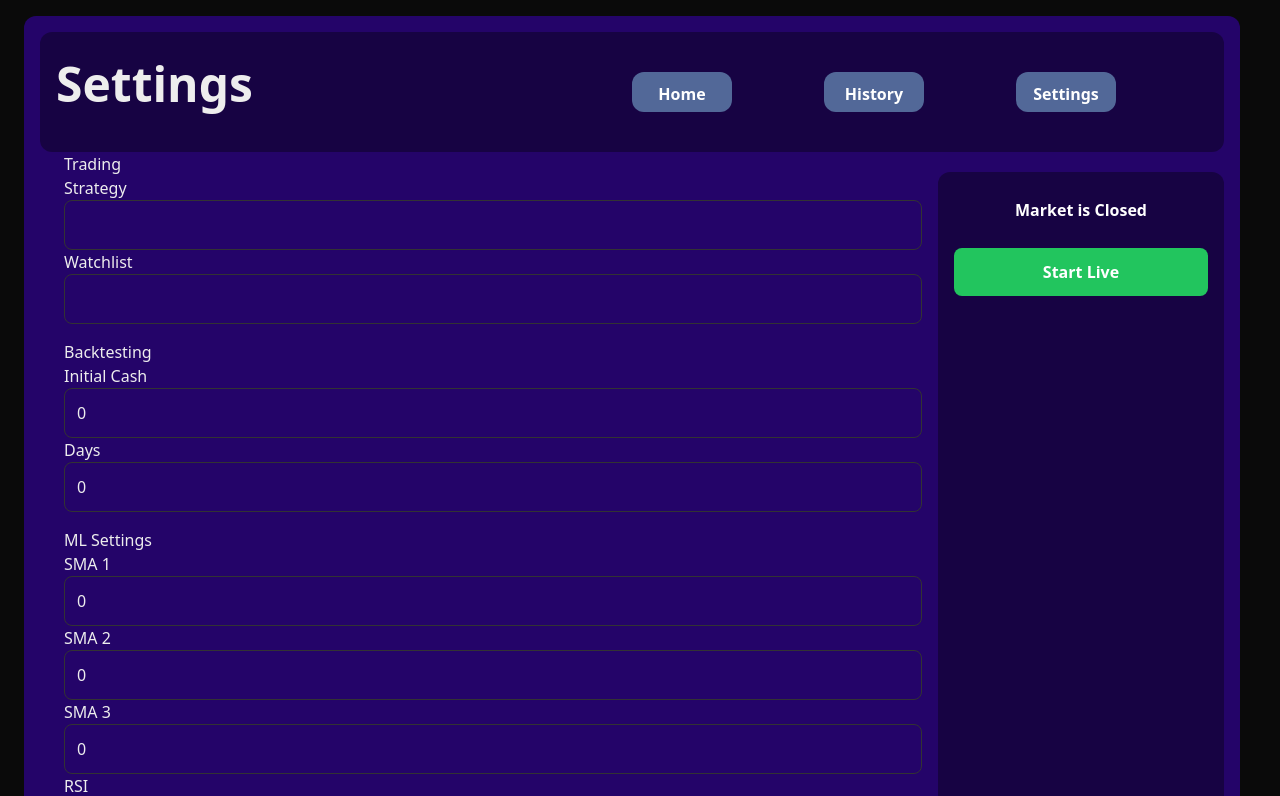
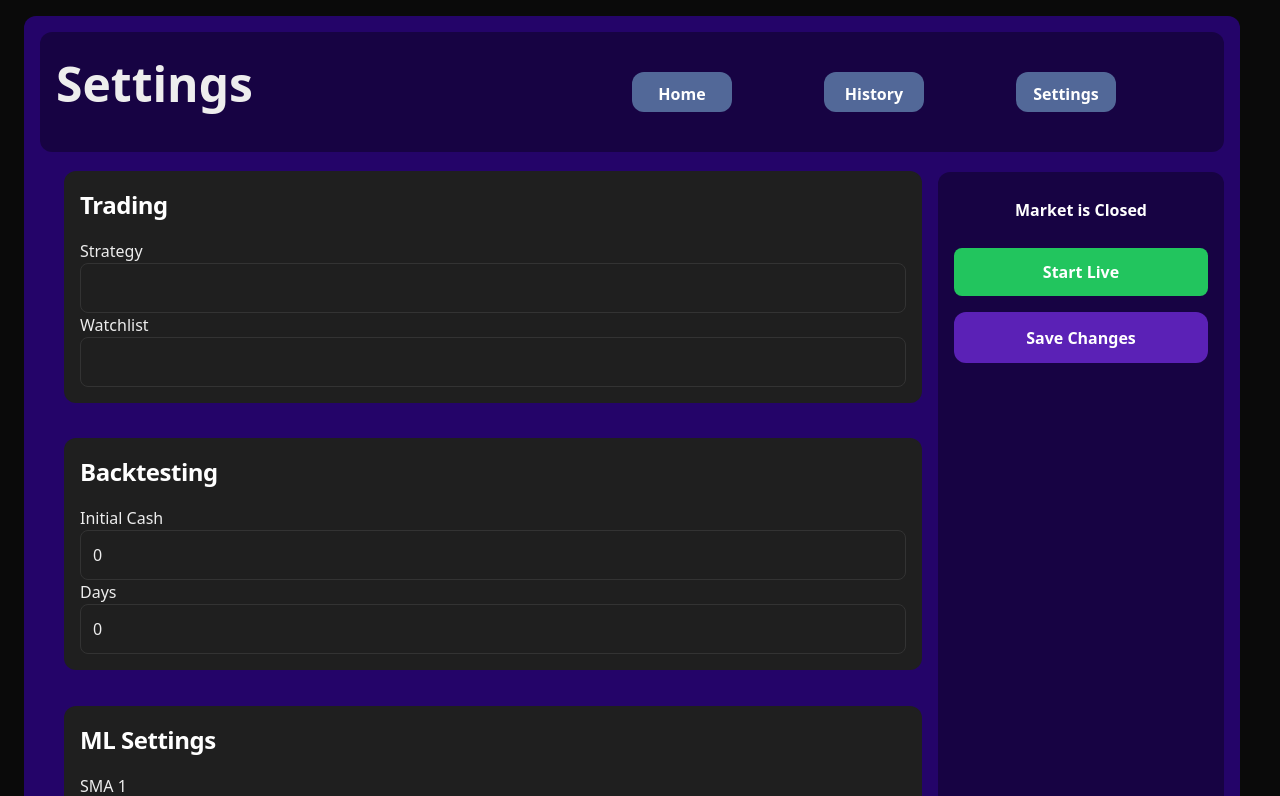
Before and after one commit to MiladTootoonchi/Live-Trading-Platform, a Next.js app in the folder frontend/: page /settings in a window 1280 px wide. Shown: the top 796 px of the page. Built offline with nearby package versions, Linux system fonts and the light colour scheme; no server answers.

Commit message:
Better design

```diff
--- a/frontend/app/components/SaveSettingsButton/SaveSettingsButton.module.css
+++ b/frontend/app/components/SaveSettingsButton/SaveSettingsButton.module.css
@@ -0,0 +1,32 @@
+.saveButton {
+    background: #5b21b6;
+
+    color: white;
+
+    border: none;
+    border-radius: 12px;
+
+    padding: 0.85rem 1.5rem;
+
+    font-size: 1rem;
+    font-weight: 600;
+
+    cursor: pointer;
+
+    transition:
+        background-color 0.2s ease,
+        transform 0.15s ease;
+}
+
+.saveButton:hover {
+    background: #6d28d9;
+}
+
+.saveButton:active {
+    transform: scale(0.98);
+}
+
+.saveButton:disabled {
+    opacity: 0.6;
+    cursor: not-allowed;
+}
--- a/frontend/app/components/SaveSettingsButton/SaveSettingsButton.tsx
+++ b/frontend/app/components/SaveSettingsButton/SaveSettingsButton.tsx
@@ -1,3 +1,5 @@
+import styles from "./SaveSettingsButton.module.css"
+
 type SaveSettingsButtonProps = {
   onClick: () => void;
   loading: boolean;
@@ -9,10 +11,11 @@ export default function SaveSettingsButton({
 }: SaveSettingsButtonProps) {
   return (
     <button
-      onClick={onClick}
-      disabled={loading}
+        className={styles.saveButton}
+        onClick={onClick}
+        disabled={loading}
     >
-      {loading ? "Saving..." : "Save Changes"}
+        {loading ? "Saving..." : "Save Changes"}
     </button>
   );
 }
--- a/frontend/app/components/SettingsCard/SettingsCard.module.css
+++ b/frontend/app/components/SettingsCard/SettingsCard.module.css
@@ -5,5 +5,16 @@
 
   display: flex;
   flex-direction: column;
-  gap: 1rem;
+  margin-top: 1.2rem;
 }
+
+.settingsTitle {
+    font-size: 1.5rem;
+    font-weight: 700;
+
+    margin-bottom: 1rem;
+
+    color: white;
+
+    letter-spacing: -0.02em;
+}
--- a/frontend/app/components/SettingsCard/SettingsCard.tsx
+++ b/frontend/app/components/SettingsCard/SettingsCard.tsx
@@ -1,3 +1,5 @@
+import styles from "./SettingsCard.module.css"
+
 type SettingsCardProps = {
   title: string;
   children: React.ReactNode;
@@ -5,8 +7,8 @@ type SettingsCardProps = {
 
 export default function SettingsCard({title,children,}: SettingsCardProps) {
   return (
-    <div className="card">
-      <h2>{title}</h2>
+    <div className={styles.card}>
+      <h2 className={styles.settingsTitle}>{title}</h2>
       {children}
     </div>
   );
--- a/frontend/app/settings/page.tsx
+++ b/frontend/app/settings/page.tsx
@@ -264,11 +264,6 @@ export default function SettingsPage() {
 
             </SettingsCard>
 
-            <SaveSettingsButton
-              onClick={saveSettings}
-              loading={saving}
-            />
-
           </div>
 
           <div className={styles.sidebar}>
@@ -280,6 +275,11 @@ export default function SettingsPage() {
               liveRunning={liveRunning}
               loadingLive={false}
               toggleLive={() => {}}
+            />
+
+            <SaveSettingsButton
+              onClick={saveSettings}
+              loading={saving}
             />
           </div>
 
```
